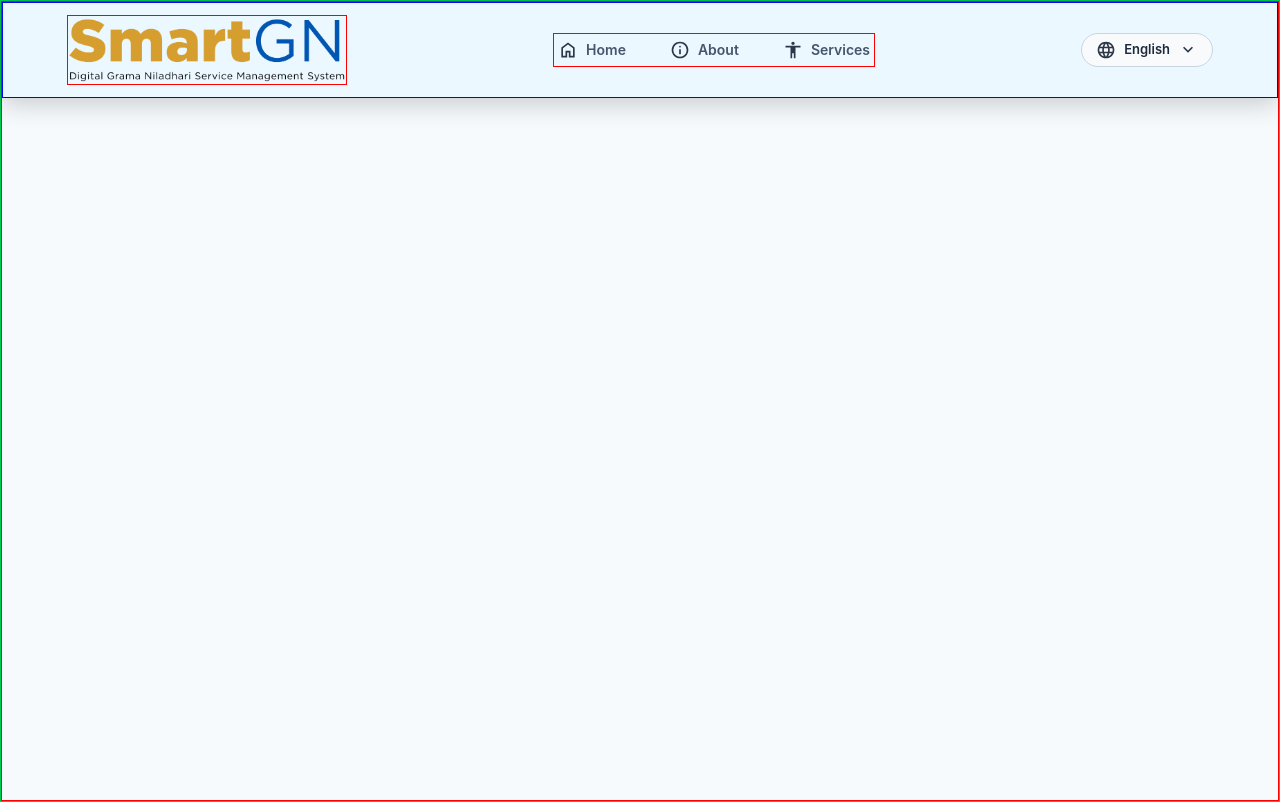
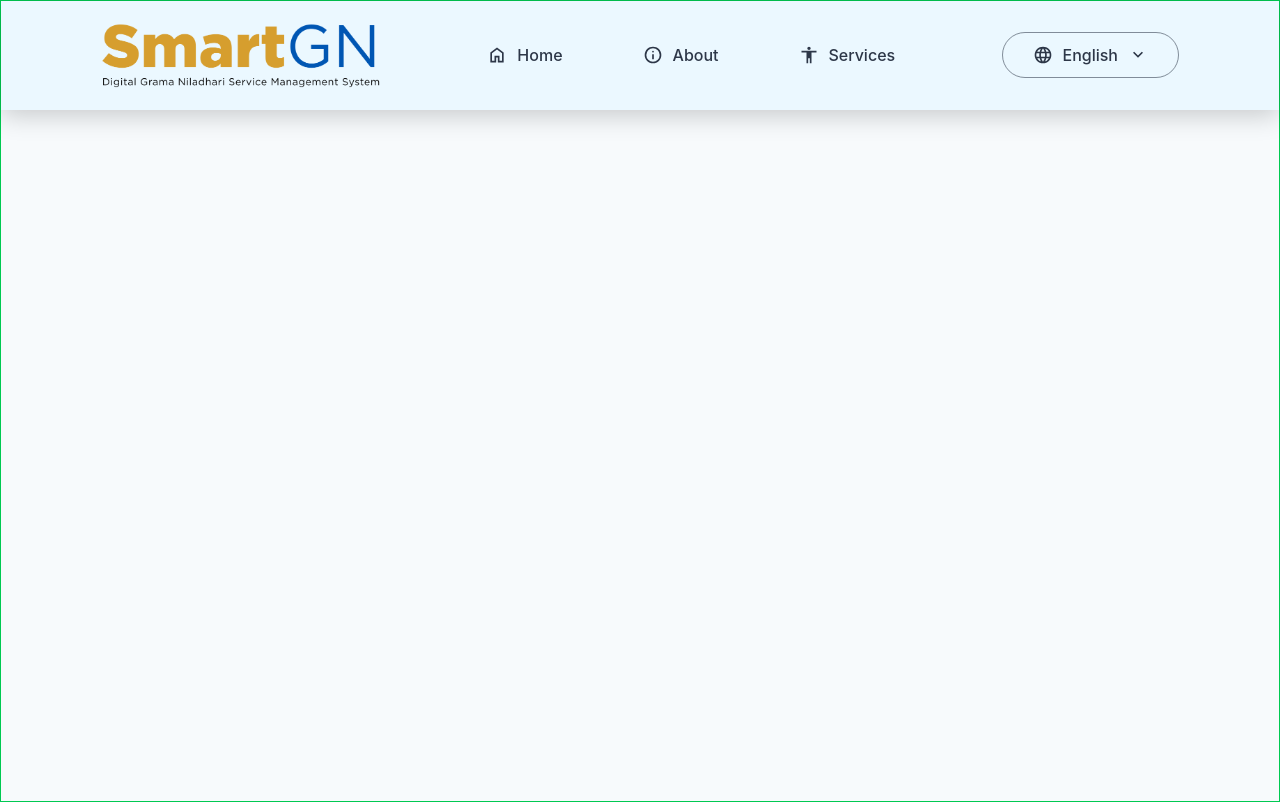
Before and after one commit to Mogith-Code/SmartGN-Digital-GN-Service-Management-System, a React (Vite) app in the folder SmartGN/: page / in a window 1280 px wide. Built offline with nearby package versions, Linux system fonts and the light colour scheme.

Commit message:
update navigation bar and made it to be responsive

```diff
--- a/SmartGN/src/Components/LanguageSelector.jsx
+++ b/SmartGN/src/Components/LanguageSelector.jsx
@@ -31,8 +31,9 @@ function LanguageSelector() {
   const activeLanguage = languages.find(l => l.code === lang) || languages[0]
 
   return (
-    <div className="relative inline-block" ref={dropdownRef}>
-      <div className="flex items-center gap-2 border-[1.5px] border-slate-300 rounded-full py-1.5 px-3.5 text-[13px] font-semibold text-slate-800 bg-slate-50 cursor-pointer transition-all duration-200 hover:bg-slate-100" onClick={() => setIsOpen(!isOpen)} role="button" aria-haspopup="true" aria-expanded={isOpen}>
+    <div className="relative flex" ref={dropdownRef}>
+      <div className="flex items-center gap-[10px] max-lg:gap-[5px] border border-[#2D37488D] rounded-[150px] py-[10px] px-[30px] max-lg:py-[5px] max-lg:px-[20px] max-md:px-[10px] text-[16px] max-md:text-[14px] font-medium text-[#2D3748] cursor-pointer transition-all duration-200 hover:bg-slate-100"
+           onClick={() => setIsOpen(!isOpen)} role="button" aria-haspopup="true" aria-expanded={isOpen}>
         <img src={languageIcon} alt="Language" className="w-auto h-5" />
         <span>{activeLanguage.name}</span>
         <img src={arrowDownIcon} alt="Select Language" className={`w-auto h-5 transition-transform duration-200 ${isOpen ? 'rotate-180' : ''}`} />
--- a/SmartGN/src/Pages/LandingPage.jsx
+++ b/SmartGN/src/Pages/LandingPage.jsx
@@ -1,17 +1,75 @@
 import React from 'react'
+import {useState,useEffect,useRef} from 'react';
 import { translations, useLanguage } from '../utils/translate'
 import LanguageSelector from '../Components/LanguageSelector'
 import logoImage from '../assets/logo.png'
 import homeIcon from '../assets/home_24dp_2D3748_FILL0_wght400_GRAD0_opsz24.svg'
 import aboutIcon from '../assets/info_24dp_2D3748_FILL0_wght400_GRAD0_opsz24.svg'
 import servicesIcon from '../assets/accessibility_24dp_2D3748_FILL0_wght400_GRAD0_opsz24.svg'
-import Services from './Services'
+import menuIcon from '../assets/menu_24dp_2D3748_FILL0_wght400_GRAD0_opsz24.svg'
 
+// LANDING PAGE COMPONENT
+// Main landing page that includes navbar, hero section, about, services and footer
+function LandingPage() {
+   // STATE MANAGEMENT
+  // Mobile menu management state - controls the visibility of mobile sidebar.
+  const [isMobileMenuOpen, setIsMobileMenuOpen] = useState(false);
 
-function LandingPage() {
+  // Ref for mobile menu DOM element - To detect clicks outside the menu.
+  const mobileMenuRef = useRef(null);
+
+  // MOBILE MENU HANDLERS
+  // Toggles the mobile sidebar menu visibility (opens/closes the menu)
+  const toggleMobileMenu = () => {
+    setIsMobileMenuOpen(!isMobileMenuOpen);
+  };
+
+  // Closes the mobile sidebar menu - called when clicking outside or on a link
+  const closeMobileMenu = () => {
+    setIsMobileMenuOpen(false);
+  };
+
+  // SIDE EFFECTS (useEffect Hooks)
+  // Close mobile menu when clicking outside
+  useEffect(() => {
+    const handleClickOutside = (event) => {
+       // Check if click is outside mobile menu AND sidebar is open
+      if (mobileMenuRef.current && !mobileMenuRef.current.contains(event.target)) {
+        setIsMobileMenuOpen(false);
+      }
+    };
+
+    // Only add event listener when sidebar is open to improve performance
+    if (isMobileMenuOpen) {
+      document.addEventListener('mousedown', handleClickOutside);
+    }
+
+     // Cleanup: remove event listener when component unmounts or sidebar closes
+    return () => document.removeEventListener('mousedown', handleClickOutside);
+  }, [isMobileMenuOpen]);
+
+  // Prevent body scroll when mobile sidebar is open.
+  useEffect(() => {
+    if (isMobileMenuOpen) {
+      // Disable scrolling on body when sidebar is open
+      document.body.style.overflow = 'hidden';
+    } else {
+      // Re-enable scrolling when sidebar closes
+      document.body.style.overflow = 'unset';
+    }
+
+    // Cleanup: ensure scrolling is re-enabled when component unmounts
+    return () => {
+      document.body.style.overflow = 'unset';
+    };
+  }, [isMobileMenuOpen]); // Re-run effect when isMobileMenuOpen changes
+
+  // LANGUAGE & TRANSLATION SETUP
+  // Get current language and translation function from custom hook
   const { lang } = useLanguage()
   const t = translations[lang]
 
+  // Navigation translations for different languages (EN, SI, TA)
   const navTranslations = {
     EN: {
       about: "About",
@@ -32,6 +90,7 @@ function LandingPage() {
       ],
       heroDesc: "Empowering you with effortless access to village administrative services. Connect with your Grama Niladhari officer and manage your official needs in just a few clicks."
     },
+
     SI: {
       about: "අපි ගැන",
       services: "සේවාවන්",
@@ -51,6 +110,7 @@ function LandingPage() {
       ],
       heroDesc: "ග්‍රාමීය පරිපාලන සේවාවන් වෙත පහසුවෙන් ප්‍රවේශ වීමට ඔබට බලය ලබා දෙයි. ඔබේ ග්‍රාම නිලධාරීවරයා සමඟ සම්බන්ධ වී ක්ලික් කිරීම් කිහිපයකින් ඔබේ නිල අවශ්‍යතා ඉටු කරගන්න."
     },
+
     TA: {
       about: "எங்களைப் பற்றி",
       services: "சேவைகள்",
@@ -72,36 +132,106 @@ function LandingPage() {
     }
   }
 
+  // Navigation links data array - stores name, icon, and href for each nav item
+  const navLinks = [
+    { name: t.home, icon: homeIcon, href: '#home' },
+    { name: navTranslations[lang].about, icon: aboutIcon, href: '#about' },
+    { name: navTranslations[lang].services, icon: servicesIcon, href: '#services' }
+  ];
+
+  // COMPONENT RENDER
   return (
-    <div className="w-full min-h-screen bg-[#F7FAFC] text-[#2D3748] flex flex-col items-stretch border border-[red] text-center">
-       <header className="flex justify-between items-center py-3 px-16 bg-[#EBF8FF] border border-[blue] sticky top-0 z-[100] shadow-[0_5px_25px_rgba(0,0,0,0.2)]">
-         <div className="flex flex-col items-start text-left" onClick={() => navigate('/')} style={{ cursor: 'pointer' }}>
-          <img
-            src={logoImage}
-            alt="SmartGN Logo"
-            className="w-70 h-auto border border-[red]"
-            />
+    <div className="w-full min-h-screen bg-[#F7FAFC] text-[#2D3748] flex flex-col items-stretch text-center">
+      <header className="flex justify-between items-center py-[20px] px-[100px] bg-[#EBF8FF] sticky top-0 z-[100] shadow-[0_5px_25px_rgba(0,0,0,0.2)] max-lg:px-[60px] max-md:px-[30px] py-[10px]">
+
+        {/* DESKTOP NAVBAR - Visible on tablets and desktops (md and above)*/}
+        <div className="flex w-full justify-between items-center max-md:hidden">
+
+          {/* Logo Section - Clickable to navigate home */}
+          <div className="w-[280px] max-lg:w-[200px]" onClick={() => navigate('/')} style={{ cursor: 'pointer' }}>
+            <img src={logoImage} alt="SmartGN Logo" />
+          </div>
+
+          {/* Desktop Navigation Links - Horizontal menu */}
+          <nav className="flex items-center justify-between gap-20 max-lg:gap-10">
+            {navLinks.map((link) => (
+              <a
+                className="flex items-center gap-2.5 max-lg:gap-1.25 text-[#2D3748] font-medium text-[16px] hover:text-[#005BBD] hover:underline underline-offset-4 decoration-[#D69E2E] decoration-2 transition-colors duration-300"
+                key={link.name}
+                href={link.href}>
+                <img className="w-auto h-5" src={link.icon} alt={`${link.name} icon`} />
+                <span>{link.name}</span>
+              </a>
+            ))}
+          </nav>
+
+          {/* Language Selector Component */}
+          <LanguageSelector />
         </div>
 
-        <nav className="flex items-center gap-9 border border-[red]">
-            <a href="#home" className="flex items-center gap-2 no-underline text-sm font-semibold text-slate-600 py-1.5 px-1 transition-all duration-200">
-                <img src={homeIcon} alt="Home" className="w-auto h-5" />
-                {t.home}
-            </a>
+        {/* MOBILE NAVBAR - Visible only on mobile devices (max-md)            */}
+        <div className="hidden max-md:w-full max-md:flex mx-md:w-full max-md:justify-between max-md:items-center max-md:justify-between">
+          {/*Menu Button - Toggles mobile sidebar */}
+          <button
+            className="flex flex-col gap-1.5 p-2 z-50 relative"
+            onClick={toggleMobileMenu}
+            aria-label="Open navigation menu"
+            aria-expanded={isMobileMenuOpen}>
+            <img src={menuIcon} alt="Menu" className="w-auto h-6" />
+          </button>
 
-            <a href="#about" className="flex items-center gap-2 no-underline text-sm font-semibold text-slate-600 py-1.5 px-1 transition-all duration-200">
-                <img src={aboutIcon} alt="About" className="w-auto h-5" />
-                {navTranslations[lang].about}
-            </a>
+          {/* Logo Section - Clickable to navigate home */}
+          <div className="max-md:w-[150px]" onClick={() => navigate('/')} style={{ cursor: 'pointer' }}>
+            <img src={logoImage} alt="SmartGN Logo" />
+          </div>
 
-             <a href="#services" className="flex items-center gap-2 no-underline text-sm font-semibold text-slate-600 py-1.5 px-1 transition-all duration-200">
-            <img src={servicesIcon} alt="Services" className="w-auto h-5" />
-            {navTranslations[lang].services}
-          </a>
-        </nav>
+          {/* Language Selector Component */}
+          <LanguageSelector />
 
-        <LanguageSelector />
-       </header>
+          {/* Overlay Background - Darkens page content when sidebar is open */}
+          {isMobileMenuOpen && (
+            <div
+              className="fixed inset-0 bg-black/30 z-40 lg:hidden"
+              onClick={closeMobileMenu}
+              aria-label="Close menu overlay"
+              role="presentation" />
+          )}
+
+          {/* VERTICAL NAVIGATION SIDEBAR - Slides in from left on mobile      */}
+          <div
+            ref={mobileMenuRef}
+            className={`fixed top-0 left-0 w-50 h-full bg-white shadow-2xl z-50 transform transition-transform duration-300 ease-in-out lg:hidden ${isMobileMenuOpen ? 'translate-x-0' : '-translate-x-full'}`}
+            aria-label="Navigation menu"
+            role="navigation">
+
+            {/* Sidebar Header - Title section */}
+            <div className="px-8 py-4 border-b border-[#2D37481D]">
+                <h2 className="text-[1rem] text-left font-bold text-[#2c5f8a]">
+                  Navigation <br />
+                  Menu
+                </h2>
+            </div>
+
+            {/* Vertical Navigation Links - Optimized for mobile touch targets */}
+            <div className="flex flex-col px-4">
+              {navLinks.map((link, index) => (
+                <a
+                  key={link.name}
+                  href={link.href}
+                  onClick={closeMobileMenu}
+                  className="flex items-center gap-3 px-4 py-4 text-[#2D3748] font-medium text-[0.813rem] hover:bg-[#EBF8FF] hover:text-[#2c5f8a] transition-all duration-300 rounded-lg border-b border-gray-100"
+                  style={{ animationDelay: `${index * 0.05}s` }}>
+                  <img src={link.icon} alt={`${link.name} icon`} className="w-auto h-4" />
+                  <span>{link.name}</span>
+                </a>
+              ))}
+            </div>
+          </div>
+        </div>
+      </header>
+
+        {/* MAIN CONTENT SECTION - Home, About, Services will be added here    */}
+        {/* TODO: Add Home, About, Services components here */}
     </div>
   )
 }
```
Also changed, not shown: SmartGN/src/assets/menu_24dp_2D3748_FILL0_wght400_GRAD0_opsz24.svg (added).
